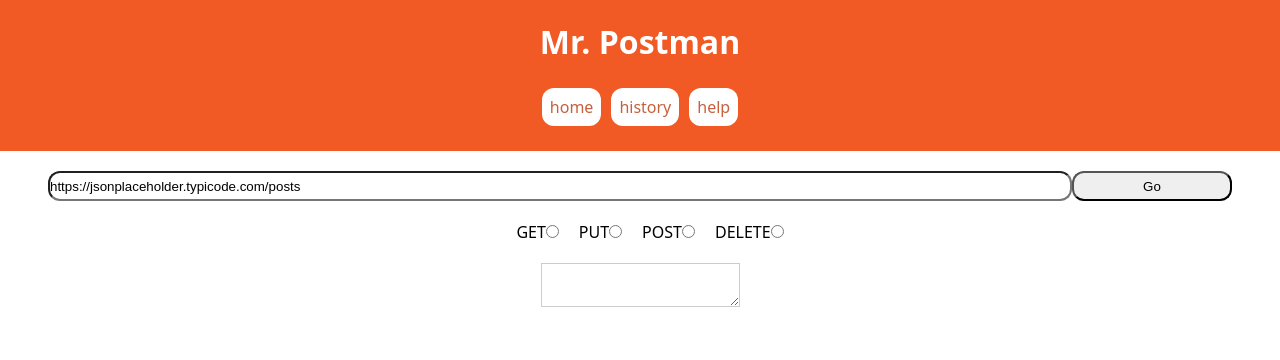
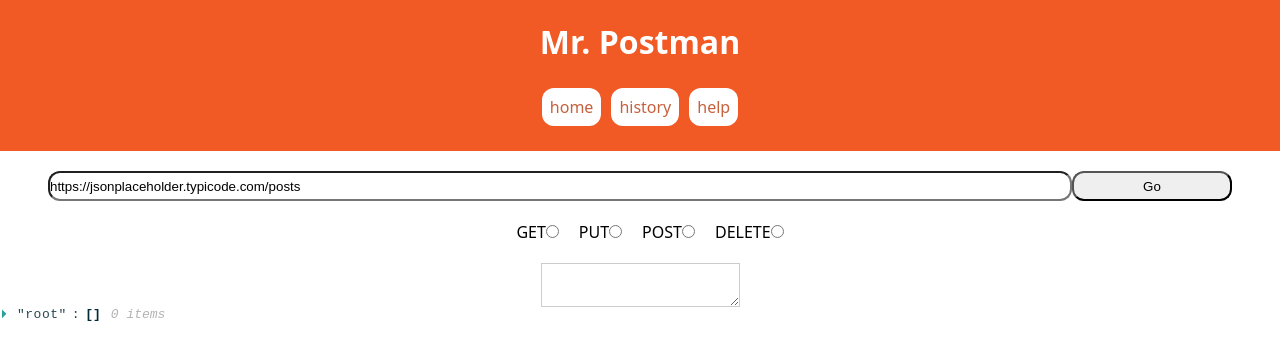
Before and after one commit to dl-watson/29_mr-postman, a React app: page / in a window 1280 px wide. Shown: the top 360 px of the page. Built offline with nearby package versions, Linux system fonts and the light colour scheme.

Commit message:
updated npm, installed dependencies, fixed JSON parse error

```diff
--- a/package.json
+++ b/package.json
@@ -59,6 +59,8 @@
   "dependencies": {
     "react": "^17.0.1",
     "react-dom": "^17.0.1",
-    "react-router-dom": "^5.2.0"
+    "react-json-view": "^1.21.1",
+    "react-router-dom": "^5.2.0",
+    "react-uuid": "^1.0.2"
   }
 }
--- a/src/components/pages/Response.jsx
+++ b/src/components/pages/Response.jsx
@@ -1,19 +1,18 @@
 import React from "react";
 import PropTypes from "prop-types";
+import ReactJson from "react-json-view";
+import styles from "./styles/Response.css";
 
 const Response = ({ response }) => {
-  return <div>{response}</div>;
+  return (
+    <>
+      <ReactJson className={styles.response} crossorigin src={response} />
+    </>
+  );
 };
 
 Response.propTypes = {
-  response: PropTypes.arrayOf(
-    PropTypes.shape({
-      body: PropTypes.string,
-      id: PropTypes.number,
-      title: PropTypes.string,
-      userId: PropTypes.number,
-    })
-  ),
+  response: PropTypes.array,
 };
 
 export default Response;
--- a/src/components/pages/UserInterface.jsx
+++ b/src/components/pages/UserInterface.jsx
@@ -1,16 +1,8 @@
 import React from "react";
-import Response from "./Response";
 import PropTypes from "prop-types";
 import styles from "./styles/UserInterface.css";
 
-const UserInterface = ({
-  handleChange,
-  handleSubmit,
-  url,
-  method,
-  JSON,
-  response,
-}) => {
+const UserInterface = ({ handleChange, handleSubmit, url, method }) => {
   return (
     <main className={styles.UserInterface}>
       <form className={styles.formElement} onSubmit={handleSubmit}>
@@ -70,14 +62,10 @@ const UserInterface = ({
           <textarea
             className={styles.textArea}
             name="json"
-            value={JSON}
             onChange={handleChange}
           ></textarea>
         </div>
       </form>
-      <div className={styles.response}>
-        <Response response={response} />
-      </div>
     </main>
   );
 };
@@ -88,14 +76,6 @@ UserInterface.propTypes = {
   url: PropTypes.string,
   method: PropTypes.string,
   JSON: PropTypes.string,
-  response: PropTypes.arrayOf(
-    PropTypes.shape({
-      body: PropTypes.string,
-      id: PropTypes.number,
-      title: PropTypes.string,
-      userId: PropTypes.number,
-    })
-  ),
 };
 
 export default UserInterface;
--- /dev/null
+++ b/src/components/pages/styles/Response.css
@@ -0,0 +1,6 @@
+.Response {
+    display: flex;
+    justify-content: center;
+    align-items: center;
+    padding: 20px;
+}
--- a/src/components/pages/styles/UserInterface.css
+++ b/src/components/pages/styles/UserInterface.css
@@ -68,10 +68,5 @@
         font-size: inherit;
     }
 
-    .response {
-        display: flex;
-        justify-content: center;
-        align-items: center;
-        padding: 20px;
-    }
+
 }
--- a/src/containers/Home.jsx
+++ b/src/containers/Home.jsx
@@ -1,6 +1,7 @@
 /* eslint-disable indent */
 import React, { Component } from "react";
 import UserInterface from "../components/pages/UserInterface";
+import Response from "../components/pages/Response.jsx";
 import fetchAPI from "../services/fetchAPI";
 import styles from "./styles/Home.css";
 
@@ -9,7 +10,7 @@ export default class Home extends Component {
     url: "",
     method: "",
     JSON: "",
-    response: "",
+    response: [],
   };
 
   handleChange = ({ target }) => {
@@ -24,18 +25,16 @@ export default class Home extends Component {
   handleFetch = () => {
     const { url, method, JSON } = this.state;
 
-    fetchAPI(url, method, JSON).then(
-      (res) => this.setState({ response: res }),
-      () => {
-        console.log(this.state.response);
-      }
+    fetchAPI(url, method, JSON).then((response) =>
+      this.setState({
+        response,
+      })
     );
   };
 
   render() {
     const { handleChange, handleSubmit } = this;
-    const { results, method, JSON, response } = this.state;
-    console.log(response);
+    const { results, method, response } = this.state;
     return (
       <div className={styles.Home}>
         <UserInterface
@@ -43,9 +42,8 @@ export default class Home extends Component {
           handleSubmit={handleSubmit}
           results={results}
           method={method}
-          JSON={JSON}
-          response={response}
         />
+        <Response response={response} />
       </div>
     );
   }
```
Also changed, not shown: 1 other file (tests, documents, lock files or other folders).
